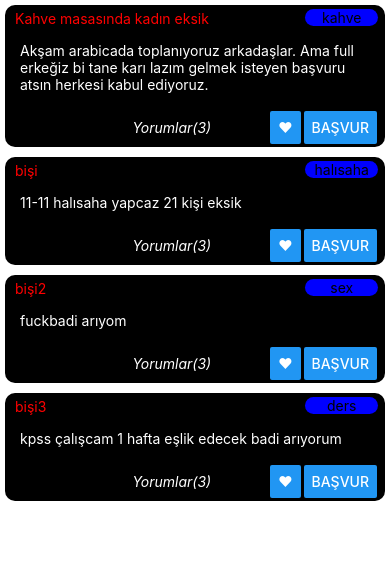
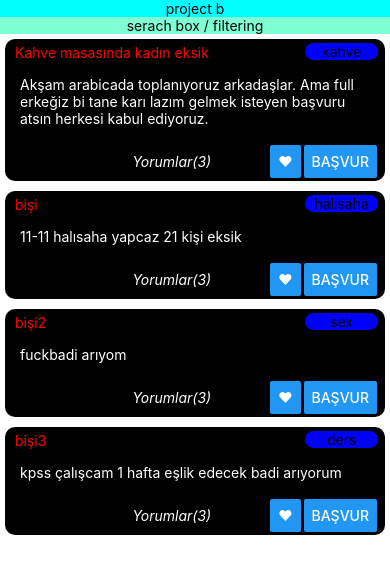
Before and after one commit to egospekos/React_Native_Design_Example, a React Native app: screen / in a window 390 px wide. Shown: the top 574 px of the page. Built offline with nearby package versions, Linux system fonts and the light colour scheme.

Commit message:
2 top bar

```diff
--- a/App.js
+++ b/App.js
@@ -20,51 +20,42 @@ const App = () => {
     {id:4,name:'bişi3',startDate:'16-16-2016',endDate:'7-7-2017',description:'kpss çalışcam 1 hafta eşlik edecek badi arıyorum',userid:2,active:true,category:'ders'},
   ])
 
-  const DATA=[
-    {
-      title:'bişi 1',
-      data:['item1-1','item1-2','item1-3','item1-4']
-    },
-    {
-      title:'bişi 2',
-      data:['item2-1','item2-2','item2-3','item2-4']
-    },
-    {
-      title:'bişi 3',
-      data:['item3-1','item3-2','item3-3','item3-4']
-    },
-    {
-      title:'bişi 4',
-      data:['item4-1','item4-2','item4-3','item4-4']
-    },
-  ]
+  const [categories,setcategories] = useState([
+    {id:1,name:'Kahve masasında kadın eksik',startDate:'16-16-2016',endDate:'7-7-2017',description:'Akşam arabicada toplanıyoruz arkadaşlar. Ama full erkeğiz bi tane karı lazım gelmek isteyen başvuru atsın herkesi kabul ediyoruz.',userid:2,active:true,category:'kahve'},
+  ])
 
   return (
     <View>
-
-      <ScrollView style={styles.body}>
+      <View style={homeStyles.container}>
+        <View style={homeStyles.topBar}>
+          <Text stlye={homeStyles.appName}>project b</Text>
+        </View>
+        <View style={homeStyles.filterBar}>
+          <Text stlye={homeStyles.appName}>serach box / filtering</Text>
+        </View>
+        <ScrollView>
           {
             Events.map((event)=>{
               return(
                 <View key={event.id}>
-                <View style={styles.card}>
-                  <View style={styles.cardHeader}>
-                    <Text style={styles.cardName}>{event.name}</Text>
-                    <View style={styles.cardCategory}>
+                  <View style={eventStyles.card}>
+                    <View style={eventStyles.cardHeader}>
+                      <Text style={eventStyles.cardName}>{event.name}</Text>
+                      <View style={eventStyles.cardCategory}>
                         <Text>{event.category}</Text>
                       </View>
                     </View>
-                  <View style={styles.cardBody}>
-                    <Text style={styles.cardDesc}>{event.description}</Text>
+                    <View style={eventStyles.cardBody}>
+                      <Text style={eventStyles.cardDesc}>{event.description}</Text>
                     </View>
-                  <View style={styles.cardFooter}>
+                    <View style={eventStyles.cardFooter}>
                       <View>
-                      <Text style={styles.comments}>Yorumlar(3)</Text>
+                        <Text style={eventStyles.comments}>Yorumlar(3)</Text>
                       </View>
-                    <View style={styles.favButton}>
+                      <View style={eventStyles.favButton}>
                         <Button title='♥'></Button>
                       </View>
-                    <View style={styles.applyButton}>
+                      <View style={eventStyles.applyButton}>
                         <Button title='Başvur'></Button>
                       </View>
                     </View>
@@ -74,34 +65,12 @@ const App = () => {
             })
           }
         </ScrollView>
-
-      {/* <View style={styles.card}>
-        <View style={styles.cardHeader}>
-          <Text style={styles.cardName}>Kahve masasında kadın eksik</Text>
-          <View style={styles.cardCategory}>
-            <Text>Kahve</Text>
       </View>
-        </View>
-        <View style={styles.cardBody}>
-          <Text style={styles.cardDesc}>Akşam arabicada toplanıyoruz arkadaşlar. Ama full erkeğiz bi tane karı lazım gelmek isteyen başvuru atsın herkesi kabul ediyoruz.</Text>
-        </View>
-        <View style={styles.cardFooter}>
-          <View>
-            <Text style={styles.comments}>Yorumlar(3)</Text>
-          </View>
-          <View style={styles.favButton}>
-            <Button title='♥'></Button>
-          </View>
-          <View style={styles.applyButton}>
-            <Button title='Başvur'></Button>
-          </View>
-        </View>
-      </View> */}
     </View>
   );
 };
 
-const styles = StyleSheet.create({
+const eventStyles = StyleSheet.create({
   card:{
     margin:5,
     backgroundColor:'#000000',
@@ -156,5 +125,22 @@ const styles = StyleSheet.create({
     color:'white',
   },
 });
+const homeStyles = StyleSheet.create({
+  container:{
+  },
+  topBar:{
+    justifyContent:'center',
+    alignItems:'center',
+    backgroundColor:'aqua',
+  },
+  appName:{
+    color:'#ffffff',
+  },
+  filterBar:{
+    justifyContent:'center',
+    alignItems:'center',
+    backgroundColor:'aquamarine',
+  },
+});
 
 export default App;
```
Lines whose indentation alone changed are shown as unchanged.
